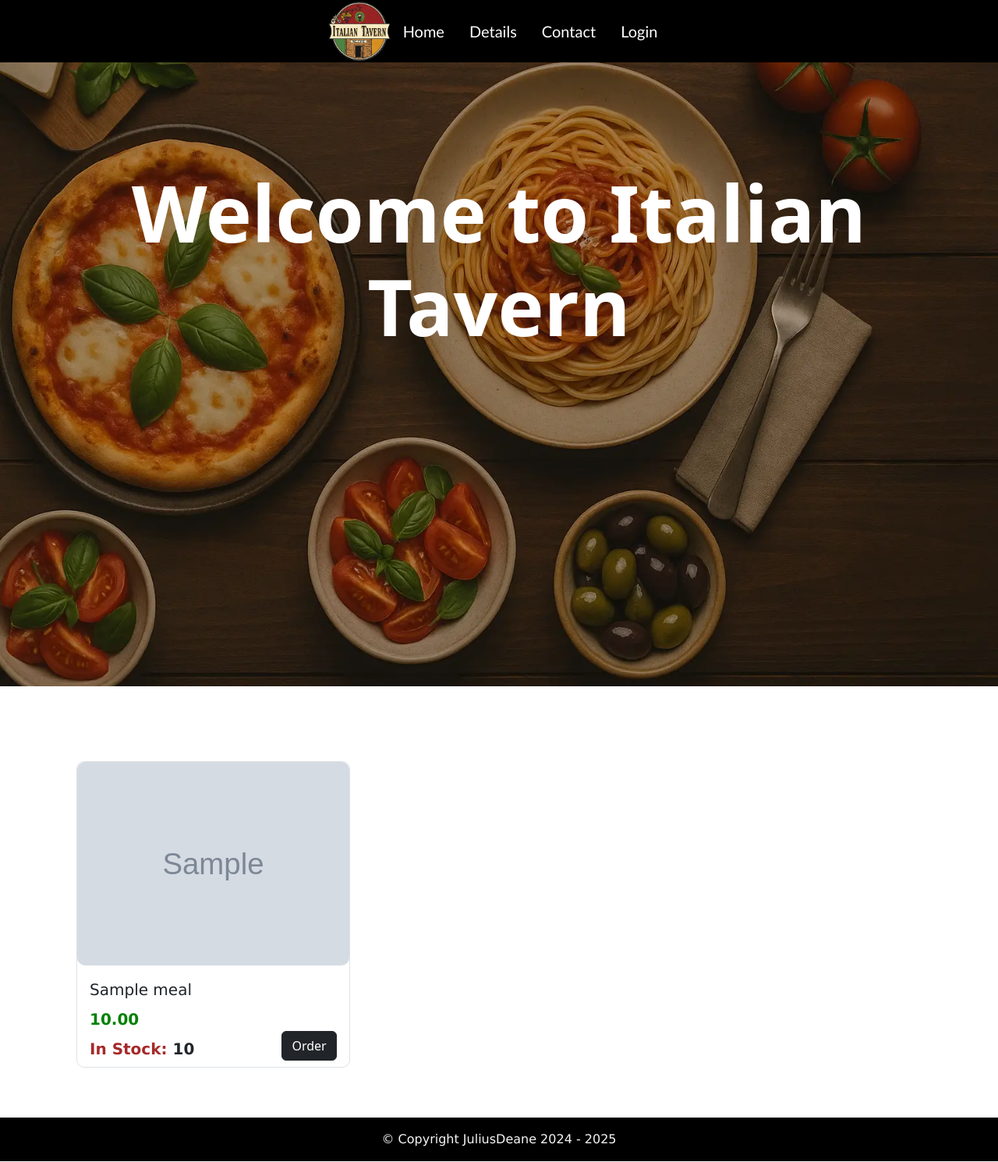
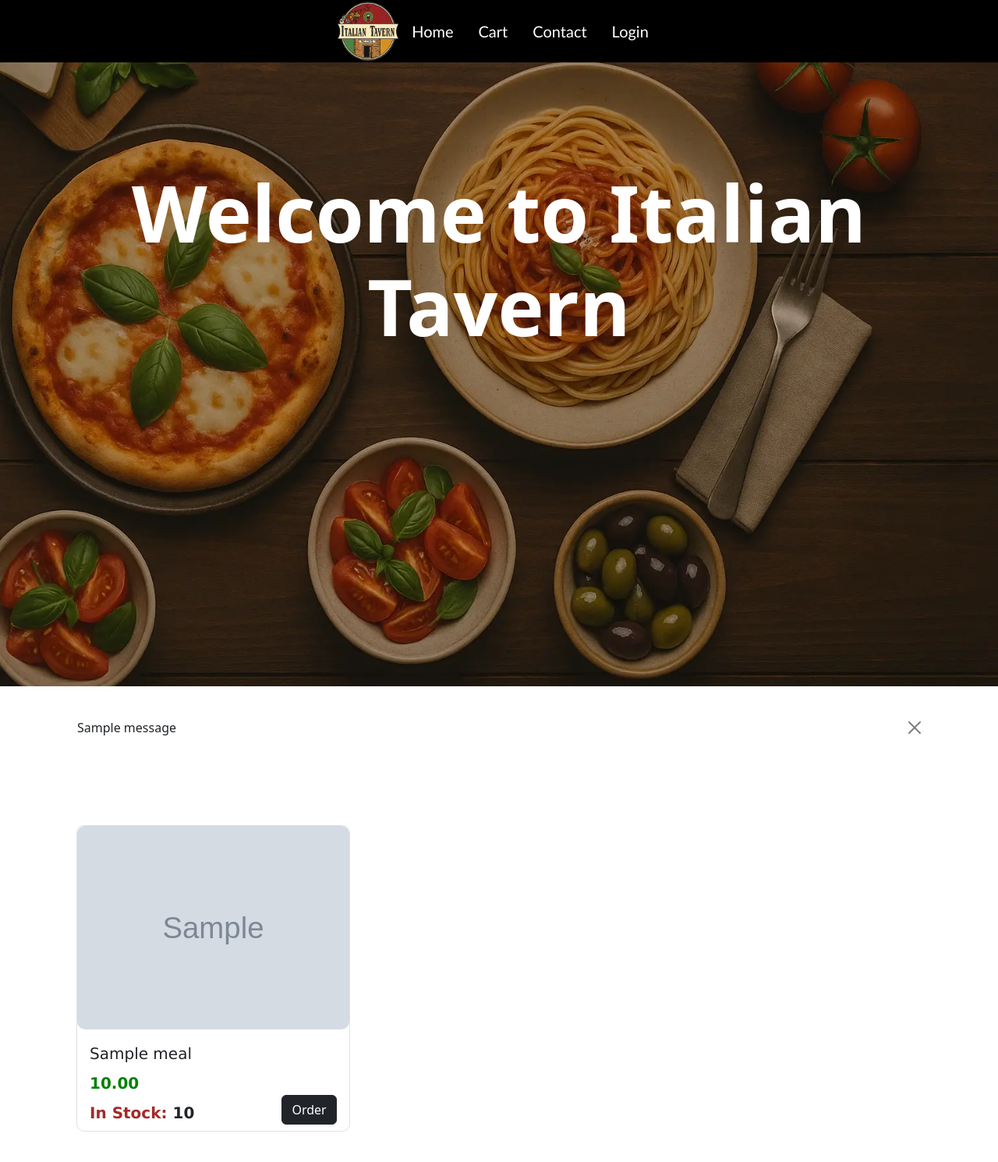
Before and after one commit to JuliusDeane-data/Django_Restaurant_Project, a Django app: page / in a window 1280 px wide. Shown: the top 1490 px of the page at 78% size. Run offline with Django 5.2, Linux system fonts and the light colour scheme; tables that the repository leaves empty hold one stand-in row (values such as "Sample post"); grey boxes marked "Sample" are stand-in pictures; one stand-in notice (Sample message) is shown; parts of the project's set-up code (start-up, migrations or seed data) failed here and were passed over; some libraries are stand-ins or nearby versions.

Commit message:
message added when meal gets added to cart

```diff
--- a/restaurant/templates/restaurant/index.html
+++ b/restaurant/templates/restaurant/index.html
@@ -11,6 +11,16 @@
             </div>
         </div>
 
+        <div class="container mt-4">
+            {% if messages %}
+                {% for message in messages %}
+                    <div class="alert {{ message.tags }} alert-dismissible fade show" role="alert">
+                        {{ message }}
+                        <button type="button" class="btn-close" data-bs-dismiss="alert" aria-label="Close"></button>
+                    </div>
+                {% endfor %}
+            {% endif %}
+        </div>
         <div class="index-content mt-5 container mx-auto">
             <div class="row mx-2 pt-5">
             {% for meal in meals %}
--- a/restaurant/templates/restaurant/semantics/header.html
+++ b/restaurant/templates/restaurant/semantics/header.html
@@ -22,7 +22,7 @@
                         <a class="nav-link" href="{% url 'index' %}">Home</a>
                     </li>
                     <li class="nav-item active mx-2">
-                        <a class="nav-link" href="{% url 'details' %}">Details</a>
+                        <a class="nav-link" href="{% url 'cart' %}">Cart</a>
                     </li>
                     <li class="nav-item active mx-2">
                         <a class="nav-link" href="{% url 'contact' %}">Contact</a>
--- a/restaurant/urls.py
+++ b/restaurant/urls.py
@@ -5,7 +5,7 @@
 urlpatterns = [
     path("", views.IndexView.as_view(), name="index"),
     path("order/<int:pk>/", login_required(views.OrderView.as_view()), name="order"),
-    path("details/", login_required(views.DetailsView.as_view()), name="details"),
+    path("cart/", login_required(views.DetailsView.as_view()), name="cart"),
     path("login/", views.CustomLoginView.as_view(), name='login'),
     path("logout/", views.logoutUser, name='logout'),
 
--- a/restaurant/views.py
+++ b/restaurant/views.py
@@ -4,6 +4,7 @@
 from django.contrib.auth.models import AnonymousUser
 from django.contrib.auth.decorators import login_required
 from django.contrib.auth import authenticate, login, logout
+from django.contrib import messages
 from django.views import View
 from django.views.generic import ListView, DetailView
 
@@ -33,6 +34,7 @@
                     OrderTransaction.objects.create(meal=got_meal, customer=request.user, amount=got_meal.price)
                     got_meal.stock -= 1
                     got_meal.save()
+                    messages.success(request, message=f'"{got_meal.name}" added to your cart.')
 
                     return redirect('index')
         return HttpResponse(HTTPStatus.BAD_REQUEST)
@@ -40,7 +42,7 @@
 
 class DetailsView(ListView):
     context_object_name = 'transactions'
-    template_name = 'restaurant/details.html'
+    template_name = 'restaurant/cart.html'
 
     def get_queryset(self):
         return OrderTransaction.objects.filter(customer=self.request.user)
```
Also changed, not shown: restaurant/static/css/cart.css (renamed from restaurant/static/css/details.css), restaurant/templates/restaurant/cart.html (renamed from restaurant/templates/restaurant/details.html).
